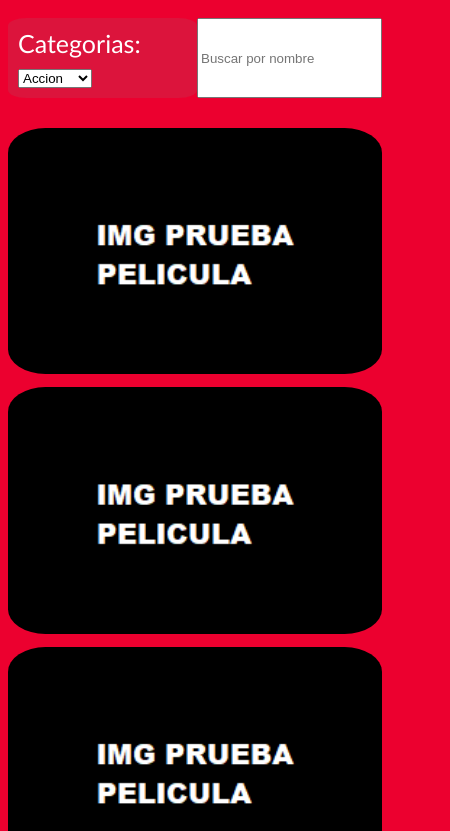
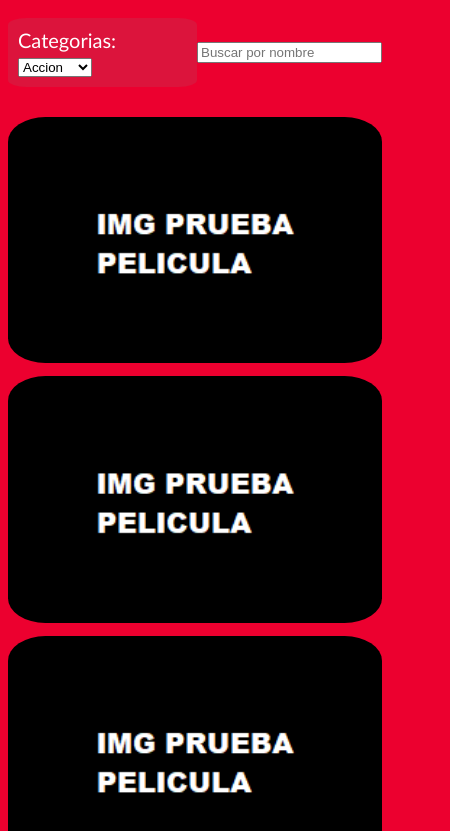
Before and after one commit to FrancoDMW/TPDesarrollo, a plain HTML site: page index.html in a window 390 px wide. Shown: the part 80-911 px from the top of the page, 450 px wide, since content can reach past the window. Drawn offline with Linux system fonts and the light colour scheme.

Commit message:
mediaquery
mediaquery index

```diff
--- a/styles/index.css
+++ b/styles/index.css
@@ -46,3 +46,15 @@ body{
     font-family:'Trebuchet MS', 'Lucida Sans Unicode', 'Lucida Grande', 'Lucida Sans', Arial, sans-serif;
     color:white;
 }
+
+@media screen and (max-width: 400px) {
+    .aNav{
+        font-size: 20px;
+    }
+    .categoriaBuscador{
+        justify-content: space-evenly;
+        align-items: center;
+        padding-bottom: 30px;
+        padding-top: 20px;
+    }
+}
```
